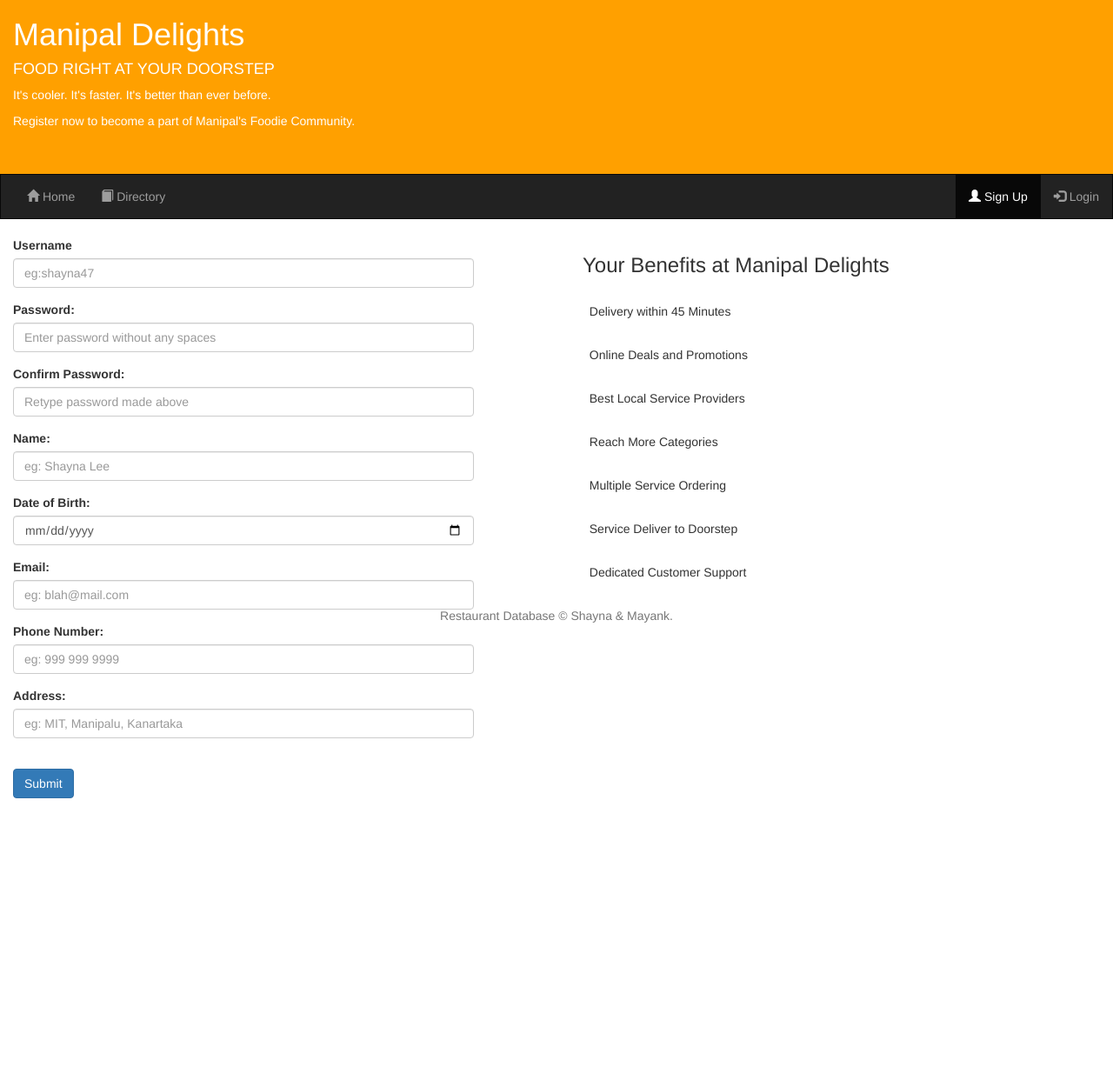
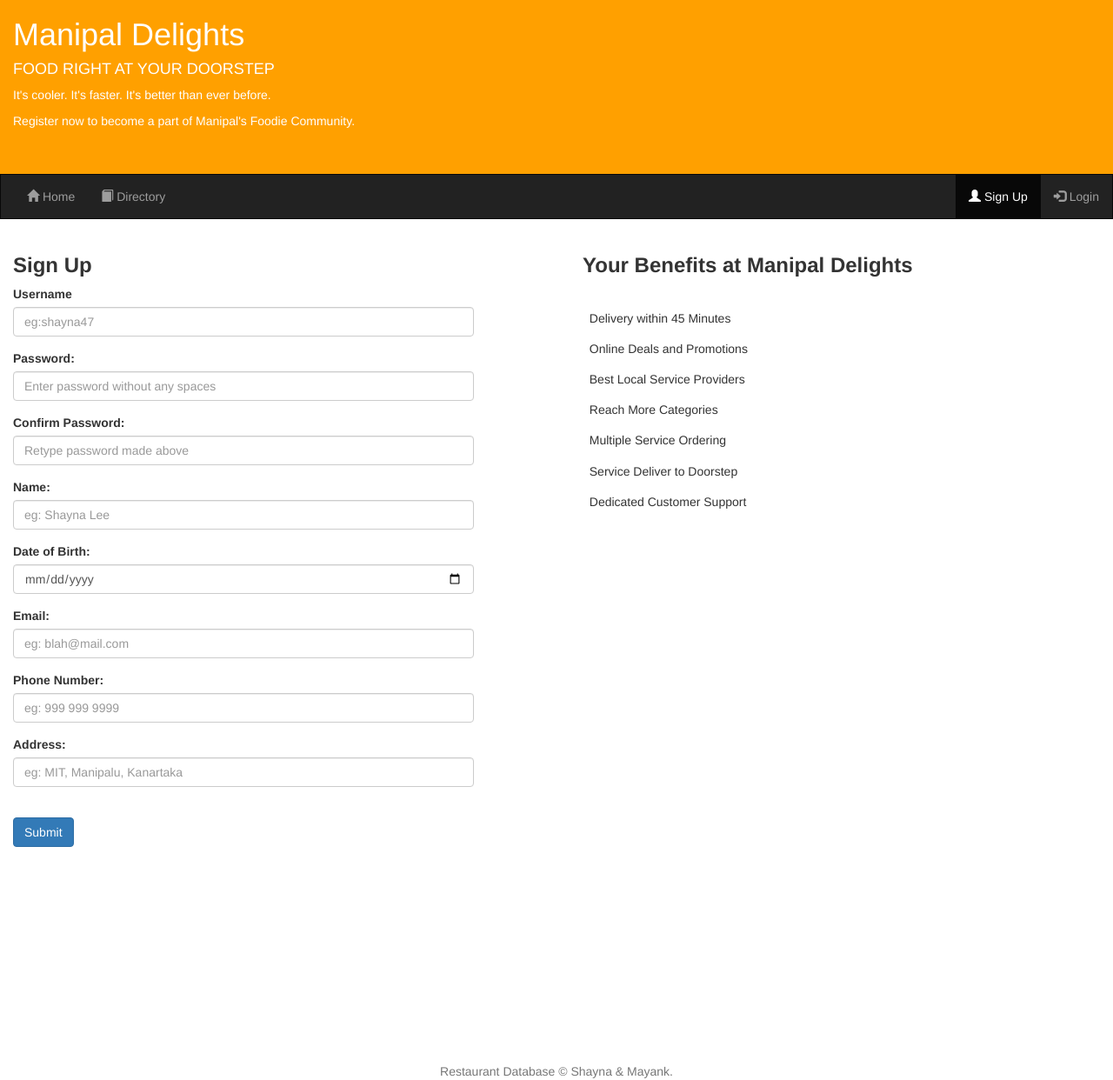
Before and after one commit to cheezu/Restaurant, a PHP site: page /signup.php in a window 1280 px wide. Shown: the whole page at 87% size. Before the commit the page ends 918 px from the top, so only its background shows below. Run offline with PHP 8.4, Linux system fonts and the light colour scheme.

Commit message:
add subhead

```diff
--- a/cart.php
+++ b/cart.php
@@ -72,6 +72,7 @@
            ?>
 
                <div class="container-fluid">
+                 <h3><strong>My Cart</strong></h3>
                    <?php
                           $con = mysqli_connect("localhost", "root", "dbproject", "db_proj");
 
--- a/css/waterstyle.css
+++ b/css/waterstyle.css
@@ -21,6 +21,31 @@ header {
   text-align: center;
 }
 
+/*footer {
+  position: fixed;
+  bottom: 0px;
+  height: 30px;
+  width: 100%;
+  background-color: #555;
+  color: white;
+}*/
+
+* {
+	margin: 0;
+}
+html, body {
+	height: 100%;
+}
+.wrapper {
+	min-height: 100%;
+	height: auto !important; /* This line and the next line are not necessary unless you need IE6 support */
+	height: 100%;
+	margin: 0 auto -100px; /* the bottom margin is the negative value of the footer's height */
+}
+.footer, .push {
+	height: 155px; /* .push must be the same height as .footer */
+}
+
 .affix {
       top: 0;
       width: 100%;
--- a/order.php
+++ b/order.php
@@ -56,6 +56,7 @@
             </div>
         </nav>
       <div class="container-fluid">
+        <h3><strong>Delivery Purchase</strong></h3>
         <?php
             if(isset($_GET['cartResult'])) {
               extract($_GET);
--- a/signup.php
+++ b/signup.php
@@ -52,10 +52,11 @@
         </nav>
 
         <!--Forms-->
-
+        <div class="wrapper">
         <div class="row">
             <div class="col-sm-6">
                 <div class="container-fluid" id="signForm">
+                  <h3><strong>Sign Up</strong></h3>
                     <form action="php/signupHandler.php" method="POST">
                         <div class="form-group">
                             <label for="user">Username</label>
@@ -95,22 +96,26 @@
                 </div>
             </div>
             <div class="col-sm-6">
-                <div class="container-fluid">
-                    <h3>Your Benefits at Manipal Delights</h3><br>
-                    <p>&nbsp; Delivery within 45 Minutes</p><br>
-                    <p>&nbsp; Online Deals and Promotions</p><br>
-                    <p>&nbsp; Best Local Service Providers</p><br>
-                    <p>&nbsp; Reach More Categories</p><br>
-                    <p>&nbsp; Multiple Service Ordering</p><br>
-                    <p>&nbsp; Service Deliver to Doorstep</p><br>
-                    <p>&nbsp; Dedicated Customer Support</p><br>
+                <div class="container-fluid" style="line-height: 1.8em">
+                    <h3><strong>Your Benefits at Manipal Delights</strong></h3><br>
+                    <p>&nbsp; Delivery within 45 Minutes</p>
+                    <p>&nbsp; Online Deals and Promotions</p>
+                    <p>&nbsp; Best Local Service Providers</p>
+                    <p>&nbsp; Reach More Categories</p>
+                    <p>&nbsp; Multiple Service Ordering</p>
+                    <p>&nbsp; Service Deliver to Doorstep</p>
+                    <p>&nbsp; Dedicated Customer Support</p>
                 </div>
             </div>
+            <div class="push"></div>
           </div>
+        </div>
 
-            <footer class="container-fluid text-center footer">
+          <div class="footer">
+            <footer class="container-fluid text-center footer" style="padding: 250px 0 0;">
                 <p class="text-muted">Restaurant Database &#169; Shayna &#38; Mayank.</p>
             </footer>
+          </div>
 
 
             <script src="js/bootstrap.min.js"></script>
```
Also changed, not shown: login.php (+8 -4 lines), user.php (+12 -7 lines).
